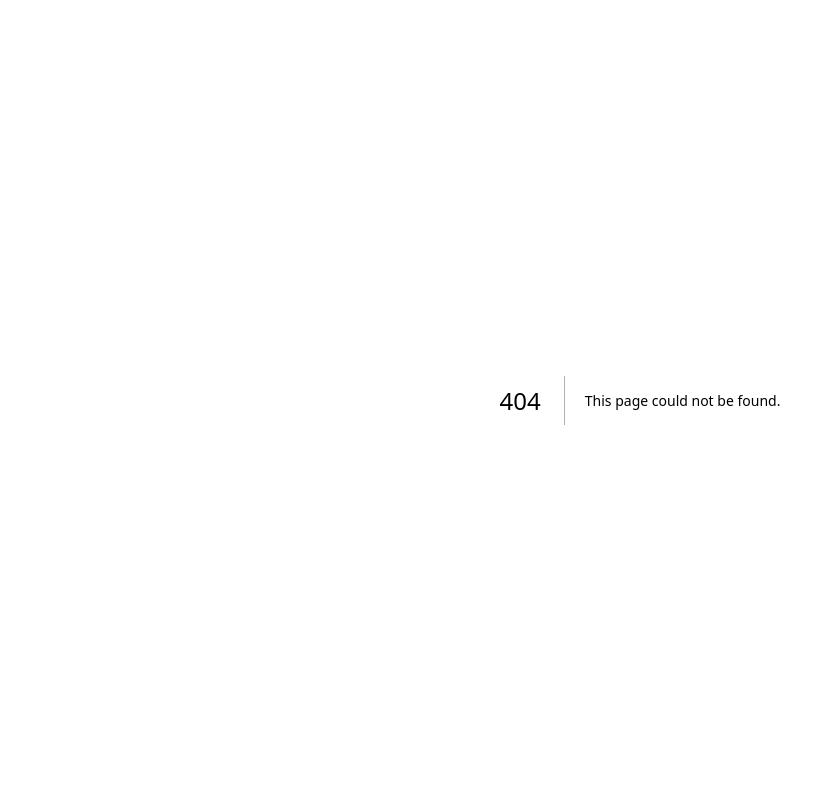
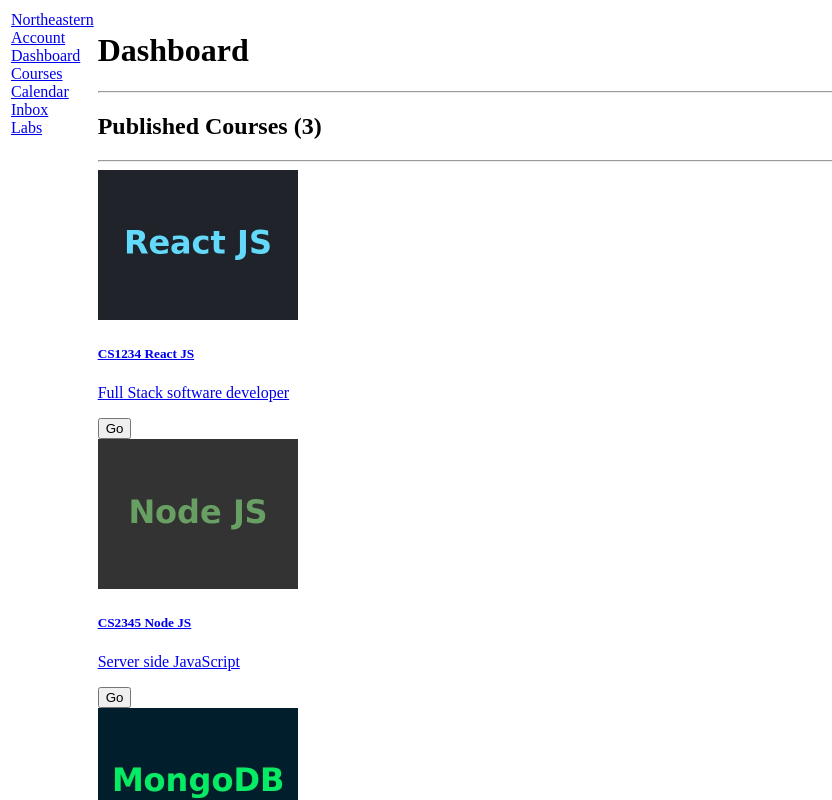
Before and after one commit to sesha-2k3/webdev-client, a Next.js app: page /dashboard in a window 1280 px wide. Before the commit this address had no page. Shown: the top 800 px of the page, without its empty margins (0-832 px from the left). Built offline with nearby package versions, Linux system fonts and the light colour scheme.

Commit message:
dashboard and courses

```diff
--- /dev/null
+++ b/app/(kambaz)/dashboard/CourseCard.tsx
@@ -0,0 +1,26 @@
+import Link from "next/link";
+import Image from "next/image";
+export default function CourseCard({
+  id,
+  title,
+  subtitle,
+  image,
+}: {
+  id: string;
+  title: string;
+  subtitle: string;
+  image: string;
+}) {
+  return (
+    <div className="wd-dashboard-course">
+      <Link href={`/courses/${id}/home`} className="wd-dashboard-course-link">
+        <Image src={image} width={200} height={150} alt={title} />
+        <div>
+          <h5>{title}</h5>
+          <p className="wd-dashboard-course-title">{subtitle}</p>
+          <button type="button">Go</button>
+        </div>
+      </Link>
+    </div>
+  );
+}
--- /dev/null
+++ b/app/(kambaz)/dashboard/page.tsx
@@ -0,0 +1,29 @@
+import CourseCard from "./CourseCard";
+export default function Dashboard() {
+  return (
+    <div id="wd-dashboard">
+      <h1 id="wd-dashboard-title">Dashboard</h1> <hr />
+      <h2 id="wd-dashboard-published">Published Courses (3)</h2> <hr />
+      <div id="wd-dashboard-courses">
+        <CourseCard
+          id="1234"
+          title="CS1234 React JS"
+          subtitle="Full Stack software developer"
+          image="/images/reactjs.jpg"
+        />
+        <CourseCard
+          id="2345"
+          title="CS2345 Node JS"
+          subtitle="Server side JavaScript"
+          image="/images/nodejs.jpg"
+        />
+        <CourseCard
+          id="3456"
+          title="CS3456 MongoDB"
+          subtitle="NoSQL Databases"
+          image="/images/mongodb.jpg"
+        />
+      </div>
+    </div>
+  );
+}
```
